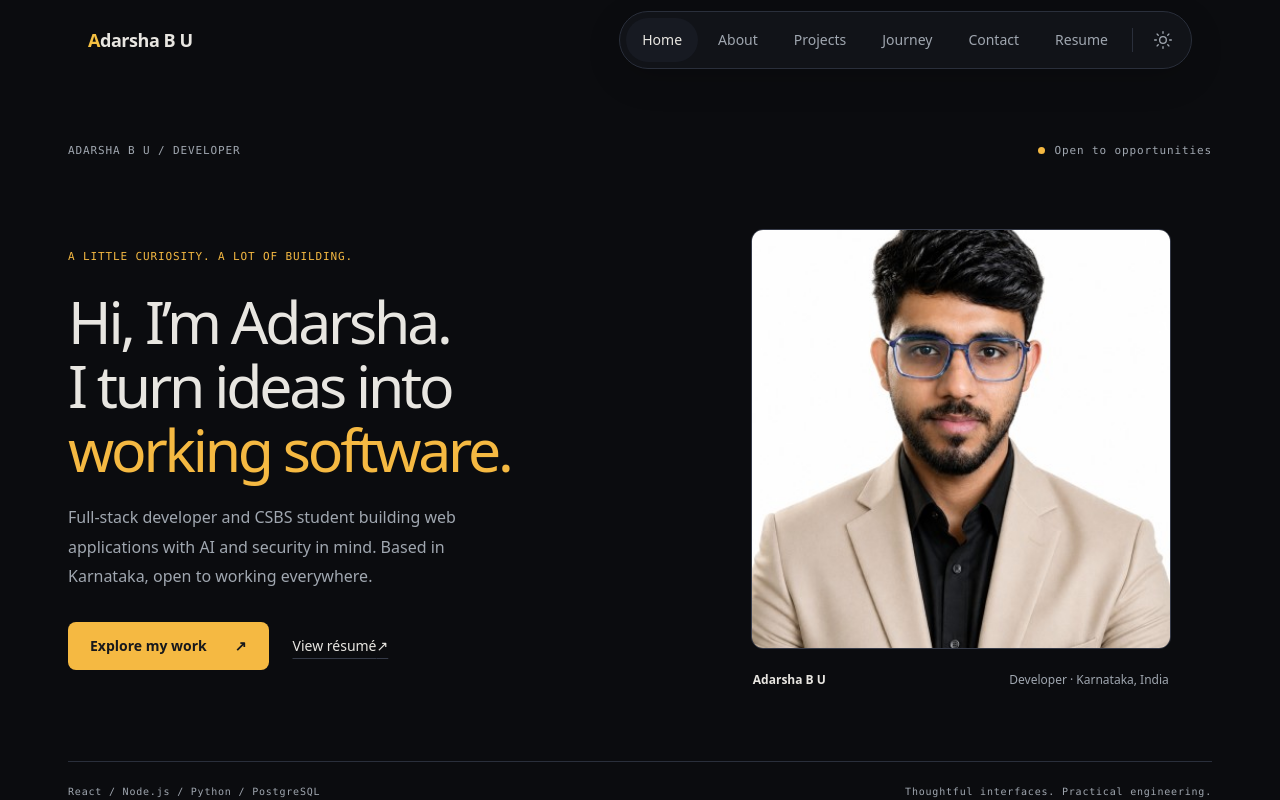
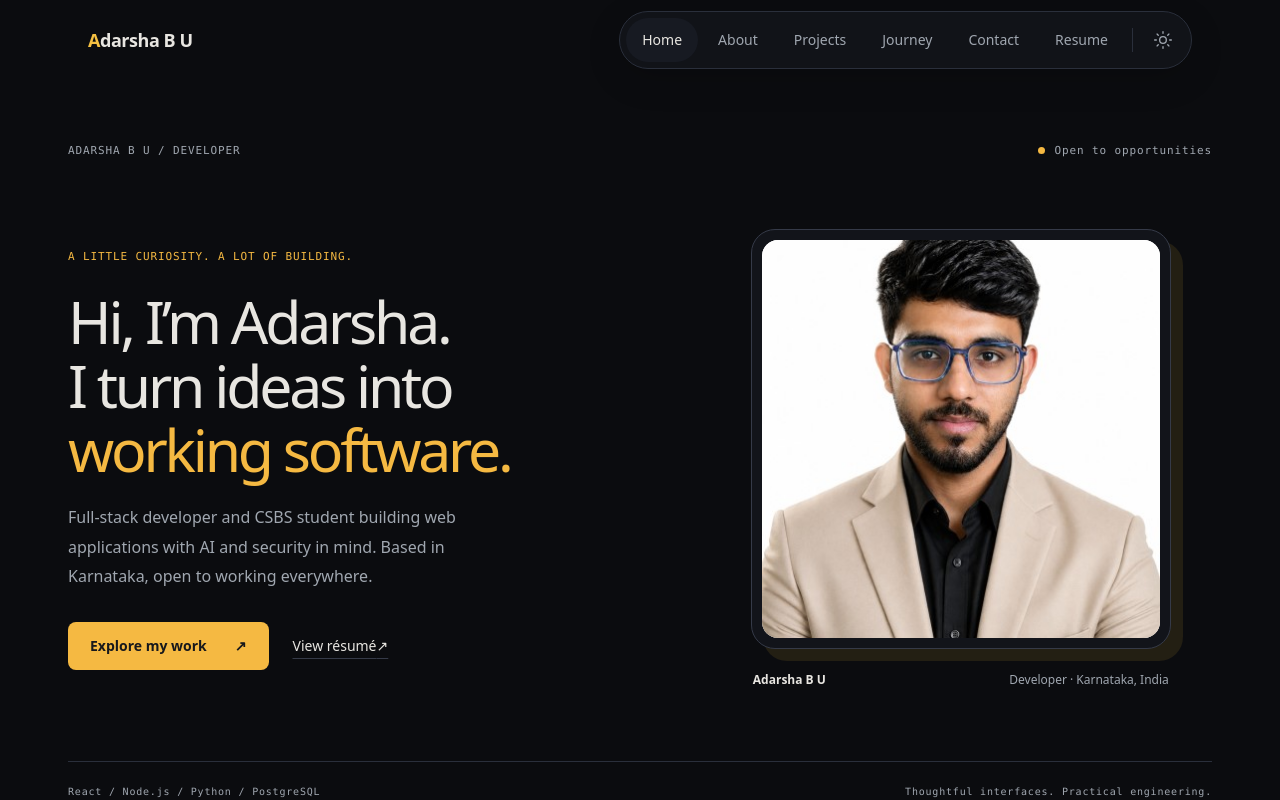
Before and after one commit to Adarsha0307/Portfolio, a React (Vite) app: page / in a window 1280 px wide. Shown: the top 800 px of the page. Built offline with nearby package versions, Linux system fonts and the light colour scheme; no server answers.

Commit message:
Restore original portrait frame styling

```diff
--- a/src/editorial.css
+++ b/src/editorial.css
@@ -1,7 +1,7 @@
 .editorial-home { --editorial-accent: var(--color-gold-deep); }
 .hero-portrait { width:100%; max-width:420px; justify-self:center; margin:0; }
-.portrait-frame { padding:0; overflow:hidden; border:1px solid var(--color-line-strong); border-radius:12px; background:transparent; }
-.portrait-frame img { display:block; width:100%; height:auto; aspect-ratio:1; object-fit:contain; }
+.portrait-frame { padding:10px; border:1px solid var(--color-line-strong); border-radius:24px; background:var(--color-surface); box-shadow:12px 12px 0 var(--color-gold-soft); }
+.portrait-frame img { display:block; width:100%; height:auto; aspect-ratio:1; object-fit:contain; border-radius:16px; background:#fff; }
 .hero-portrait figcaption { display:flex; flex-wrap:wrap; justify-content:space-between; gap:8px; padding:22px 2px 0; font-size:12px; color:var(--color-muted); }
 .hero-portrait figcaption span:first-child { color:var(--color-text); font-weight:600; }
 .dark .editorial-home { --editorial-accent: #f5b942; }
```
